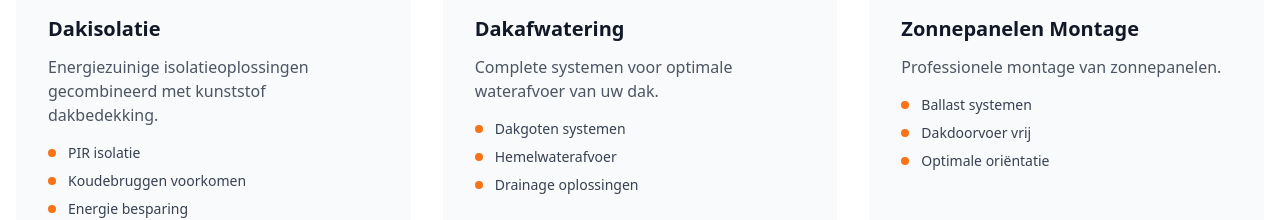
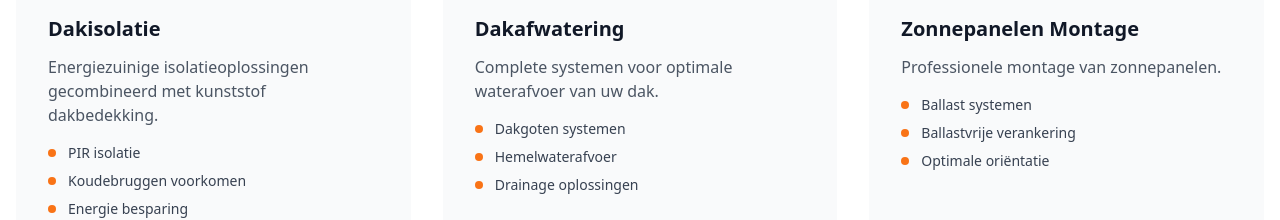
Before and after one commit to dmonfrooij/DakwerkSterken, a React (Vite) app: page / in a window 1280 px wide. Shown: the part 1267-1487 px from the top of the page. Built offline with nearby package versions, Linux system fonts and the light colour scheme.

Commit message:
Updated Services.tsx

```diff
--- a/src/components/Services.tsx
+++ b/src/components/Services.tsx
@@ -37,7 +37,7 @@ const Services = () => {
       icon: <Sun className="h-8 w-8" />,
       title: "Zonnepanelen Montage",
       description: "Professionele montage van zonnepanelen.",
-      features: ["Ballast systemen", "Dakdoorvoer vrij", "Optimale oriëntatie"]
+      features: ["Ballast systemen", "Ballastvrije verankering", "Optimale oriëntatie"]
     }
   ];
 
```
